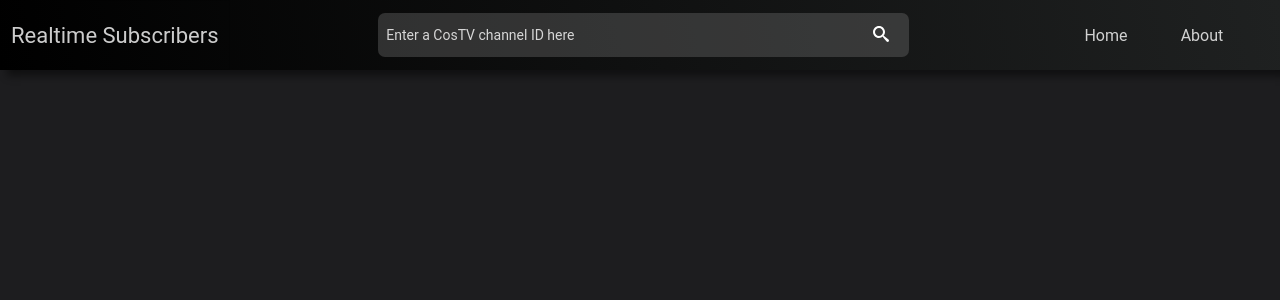
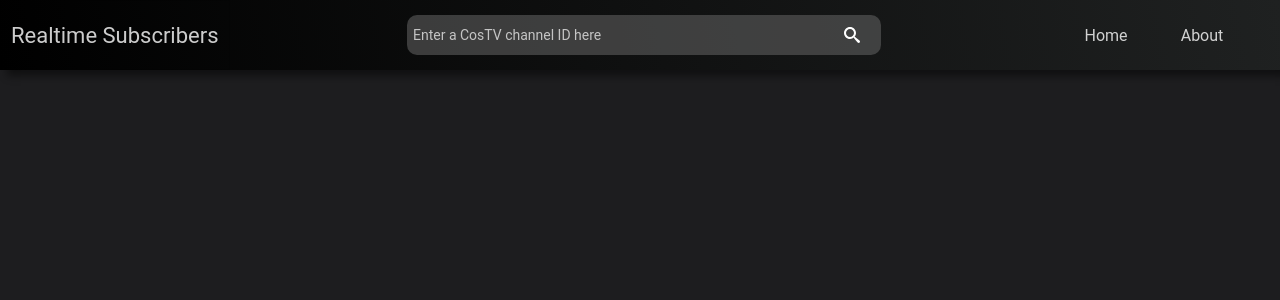
Before and after one commit to Savebytes/subscribers-counter, a Next.js app: page /components/Header in a window 1280 px wide. Shown: the top 300 px of the page. Built offline with nearby package versions, Linux system fonts and the light colour scheme.

Commit message:
search bar css improved

```diff
--- a/pages/components/Header.module.css
+++ b/pages/components/Header.module.css
@@ -44,7 +44,6 @@
 	flex-grow: 0;
 	flex-shrink: 0;
 	flex-basis: 20%;
-	border: none;
 
 	outline: none;
 
@@ -188,16 +187,18 @@
 		background-color: rgb(65, 64, 64);
 	}
 
-	.idForm {
+	.input{
+		position: absolute;
+	}
+
+	.idForm{
 		display: flex;
 		flex-direction: row;
+		justify-content: center;
 
 		outline: none;
 		padding: 2px;
 
-		justify-content: center;
-		/* box-shadow: 7px 6px 8px #00000078; */
-		background-color: rgb(109 109 109 / 40%);
 		border-radius: 7px;
 	}
 
@@ -209,26 +210,34 @@
         min-width: 37vw;
 		font-size: 14px;
         transition: ease all 0.3s;
-		border-top-left-radius: 7px;
-		border-bottom-left-radius: 7px;
 
-		background: transparent;
+		border-radius: 10px;
+
+		background-color: #5e5e5e99;
 		color: white;
     }
 
 	.inputId::placeholder{
-		color: rgb(214, 214, 214);
+		color: rgb(197, 197, 197);
 	}
 
 	.inputId:focus::placeholder{
-		color: black !important;
+		color: rgb(8, 8, 8) !important;
 	}
 
 	.inputSubmit {
+		display: flex;
+		align-items: center;
+		justify-content: center;
+
+		position: absolute;
+		right: 4px;
+		top: 4px;
+		bottom: 4px;
 		border: none;
 
+		color: rgb(255, 255, 255);
 		background: transparent;
-		color: white !important;
 
 		padding: 4px;
 		width: 4em;
@@ -236,8 +245,12 @@
 	}
 
 	.inputId:focus{
-		background-color: rgb(236, 236, 236);
-		color: black !important;
+		background-color: #ffffffda;
+		color: rgb(0, 0, 0);
+	}
+
+	.inputId:focus, .inputId:focus + .inputSubmit{
+		color: black;
 	}
 
 	.closeButton, .searchButton {
--- a/pages/components/Section.jsx
+++ b/pages/components/Section.jsx
@@ -16,7 +16,9 @@ function Section(props){
                 </div>
                 <div className={styles.userInfo}>
                     <div className={styles.avatarContainer}>
-                        <img className={styles.userAvatar} src={props.avatar} alt="Profile picture"></img>
+                        <a href={'https://cos.tv/channel/' + props.textId}>
+                            <img className={styles.userAvatar} src={props.avatar} alt="Profile picture"></img>
+                        </a>
                     </div>
                 </div>
                 <div id={styles.subscribersCount}>
--- a/pages/index.jsx
+++ b/pages/index.jsx
@@ -66,7 +66,7 @@ export async function getServerSideProps(context){
 }
 */
 const Home = () => {
-    const [textId, setTextId] = useState('');
+    const [textId, setTextId] = useState('14055021959882752');
     const [avatar, setAvatar] = useState("/profile.png");
     const [odometerValue, setOdometerValue] = useState(100);
     const [errorMsg, setErrorMsg] = useState('Error message.')
--- a/pages/styles/Index.module.css
+++ b/pages/styles/Index.module.css
@@ -61,6 +61,8 @@ header > h3 {
 	border: 5px solid #f9f9f9;
 	background: #fff;
 	border-radius: 50%;
+
+	cursor: pointer;
 }
 
 .avatarContainer {
```
